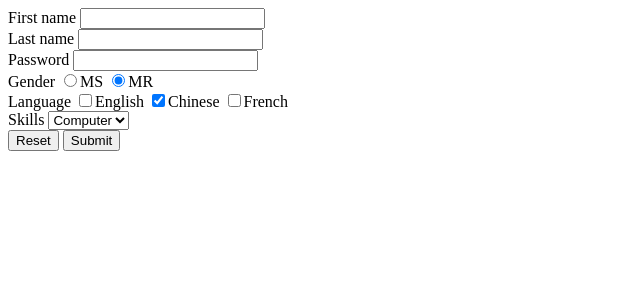
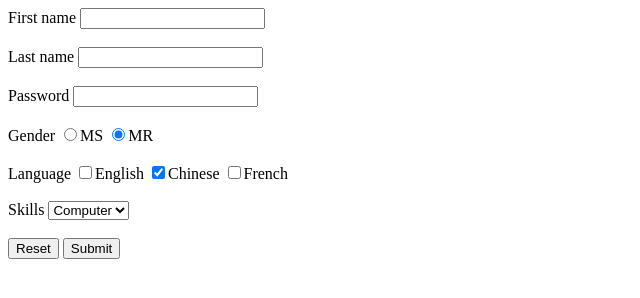
Before and after one commit to Luyi7100/frontend-test, a plain HTML site: page form.html in a window 1280 px wide. Shown: the whole page, without its empty margins (0-640 px from the left). Drawn offline with Linux system fonts and the light colour scheme.

Commit message:
modify form

```diff
--- a/form.html
+++ b/form.html
@@ -9,24 +9,25 @@
   <body>
     <form action="./css3/03.selector/target.html">
       <!--文本框类,一个是普通的，能看到输入内容的，一个是密码的，默认隐藏输入内容的。-->
-      First name <input type="text" name="firstname" /><br />
-      Last name <input type="text" name="lastname" /><br />
+      First name <input type="text" name="firstname" /><br /><br />
+      Last name <input type="text" name="lastname" /><br /><br />
 
-      Password <input type="password" name="password" /><br />
+      Password <input type="password" name="password" /><br /><br />
       <!--单选按钮，name属性要一样，给checked的会是默认选项-->
       Gender <input type="radio" name="gender" value="MS" />MS
-      <input type="radio" name="gender" value="Mr" checked />MR <br />
+      <input type="radio" name="gender" value="Mr" checked />MR <br /><br />
       <!--多选按钮，name属性要一样，给checked的会是默认选项-->
       Language <input type="checkbox" name="Language" value="English" />English
       <input type="checkbox" name="Language" value="Chinese" checked />Chinese
-      <input type="checkbox" name="Language" value="French" />French <br />
+      <input type="checkbox" name="Language" value="French" />French
+      <br /><br />
       <!--下拉选项,给selected的会是默认选项-->
       Skills
       <select name="skills">
         <option value="option 1">English</option>
         <option selected value="option 2">Computer</option>
         <option value="option 3">Drive</option></select
-      ><br />
+      ><br /><br />
       <input type="reset" />
       <input type="submit" />
     </form>
```
